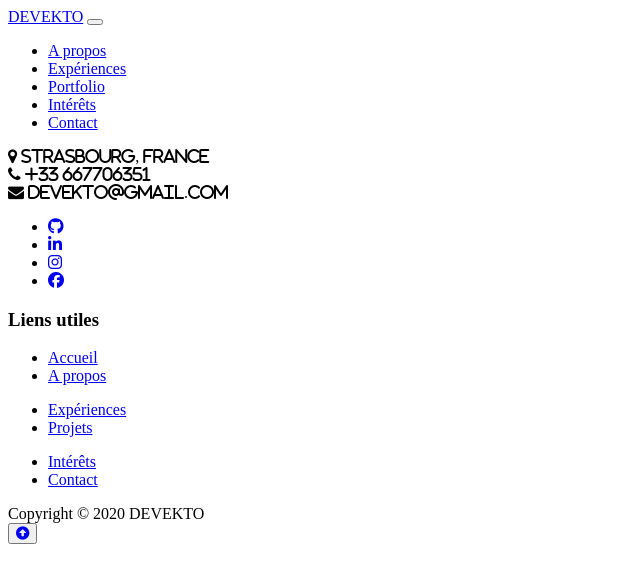
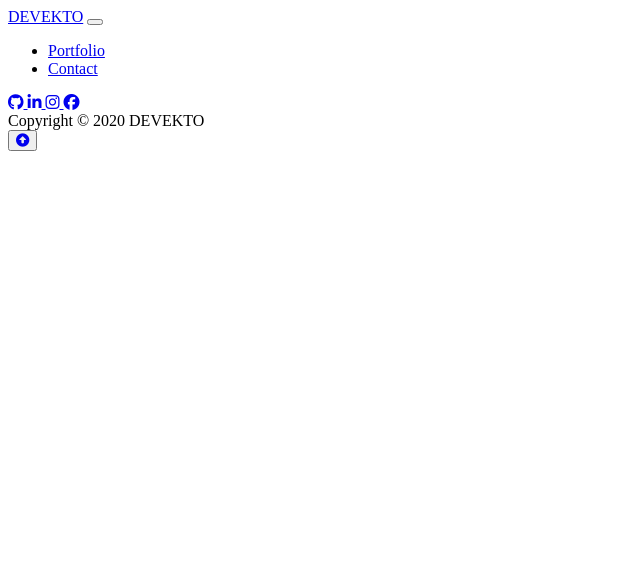
Before and after one commit to MAXIKAIS/DEVEKTO, a Symfony app: template templates/portfolio/index.html.twig in a window 1280 px wide. Shown: the top 583 px of the page, without its empty margins (0-640 px from the left). Run offline with Twig, Linux system fonts and the light colour scheme; the template is opened without the code that fills it, so the values that code supplies are empty; some libraries are stand-ins or nearby versions.

Commit message:
maj link + footer

```diff
--- a/templates/footer.html.twig
+++ b/templates/footer.html.twig
@@ -2,105 +2,96 @@
 
 <footer id="dk-footer" class="dk-footer">
 
-    <div class="container">
+{#    <div class="container">#}
 
-        <div class="row">
-            <div class="col-12">
+{#        <div class="row">#}
+{#            <div class="col-12">#}
 
-                <div class="footer-social-link">
-                    <div class="container">
-                        <div class="row">
-                            <div class="col-5">
-                                <div class="dk-footer-box-info">
-                                    <div class="contact-icon contact-info">
-                                        <i class="fa fa-map-marker"><a class="footer-text"> Strasbourg,
-                                                FRANCE</a></i><br>
-                                        <i class="fa fa-phone"><a class="footer-text"> +33
-                                                667706351</a></i><br>
-                                        <i class="fa fa-envelope"><a class="footer-text"> devekto@gmail.com</a>
-                                        </i><br>
-                                    </div>
-                                    <div class="footer-social-link">
-                                        <ul>
-                                            <li>
-                                                <a href="https://github.com/MAXIKAIS">
-                                                    <i class="fa fa-github select-icon"></i>
-                                                </a>
-                                            </li>
-                                            <li>
-                                                <a href="https://www.linkedin.com/in/maxime-kaiser/">
-                                                    <i class="fa fa-linkedin select-icon"></i>
-                                                </a>
-                                            </li>
-                                            <li>
-                                                <a href="https://www.instagram.com/max_k4iser/?hl=fr">
-                                                    <i class="fa fa-instagram select-icon"></i>
-                                                </a>
-                                            </li>
-                                            <li>
-                                                <a href="https://www.facebook.com/Miasme4/">
-                                                    <i class="fa fa-facebook select-icon"></i>
-                                                </a>
-                                            </li>
-                                        </ul>
-                                    </div>
-                                </div>
-                            </div>
-                            <div class="col-1"></div>
-                            <div class="col-6">
-                                <div class="col-12 useful-links-footer">
-                                    <div class="footer-widget footer-left-widget">
-                                        <div class="section-heading">
-                                            <h3>Liens utiles</h3>
-                                            <span class="animate-border border-black"></span>
-                                        </div>
-                                        <div class="row">
-                                            <div class="col-4">
-                                                <ul>
-                                                    <li>
-                                                        <a href="/">Accueil</a>
-                                                    </li>
-                                                    <li>
-                                                        <a href="#about">A propos</a>
-                                                    </li>
-                                                </ul>
-                                            </div>
-                                            <div class="col-4">
-                                                <ul>
-                                                    <li>
-                                                        <a href="#experiences">Expériences</a>
-                                                    </li>
-                                                    <li>
-                                                        <a href="#portfolio">Projets</a>
-                                                    </li>
-                                                </ul>
-                                            </div>
-                                            <div class="col-4">
-                                                <ul>
-                                                    <li>
-                                                        <a href="#interests">Intérêts</a>
-                                                    </li>
-                                                    <li>
-                                                        <a href="{{ path('contact_new')}}">Contact</a>
-                                                    </li>
-                                                </ul>
-                                            </div>
-                                        </div> <!-- end 3eme row -->
-                                    </div> <!-- end col-8 -->
-                                </div> <!-- end 2nd row -->
-                            </div>
-                        </div> <!-- end row -->
-                    </div> <!-- end container -->
-                </div> <!-- end social-link -->
-            </div> <!-- end col-12 -->
-        </div> <!-- end row-about -->
-    </div> <!-- end container -->
+{#                <div class="footer-social-link">#}
+{#                    <div class="container">#}
+{#                        <div class="row">#}
+{#                            <div class="col-6">#}
+{#                                <div class="dk-footer-box-info">#}
+{#                                    <div class="contact-icon contact-info">#}
+{#                                        <i class="fa fa-map-marker"><a class="footer-text"> Strasbourg,#}
+{#                                                FRANCE</a></i><br>#}
+{#                                        <i class="fa fa-phone"><a class="footer-text"> +33#}
+{#                                                667706351</a></i><br>#}
+{#                                        <i class="fa fa-envelope"><a class="footer-text"> devekto@gmail.com</a>#}
+{#                                        </i><br>#}
+{#                                    </div>#}
+{#                                </div>#}
+{#                            </div>#}
+{#                            <div class="col-6">#}
+{#                                <div class="col-12 useful-links-footer">#}
+{#                                    <div class="footer-widget footer-left-widget">#}
+{#                                        <div class="row">#}
+{#                                            <div class="col-2">#}
+{#                                            </div>#}
+{#                                            <div class="col-8">#}
+{#                                                <div class="section-heading text-center">#}
+{#                                                    <h3>Liens utiles</h3>#}
+{#                                                </div>#}
+{#                                            </div>#}
+{#                                            <div class="col-2">#}
+{#                                            </div>#}
+{#                                        </div>#}
+{#                                        <div class="row">#}
+{#                                            <div class="col-2">#}
+{#                                            </div>#}
+{#                                            <div class="col-2">#}
+{#                                            </div>#}
+{#                                            <div class="col-4">#}
+{#                                                <div class="section-heading text-center anim-footer">#}
+{#                                                    <span class="animate-border border-black anim-footer"></span>#}
+{#                                                </div>#}
+{#                                            </div>#}
+{#                                            <div class="col-2">#}
+{#                                            </div>#}
+{#                                            <div class="col-2">#}
+{#                                            </div>#}
+{#                                        </div>#}
+{#                                        <div class="row text-center">#}
+{#                                            <div class="col-4">#}
+{#                                                <a href="/">Accueil</a>#}
+{#                                            </div>#}
+{#                                            <div class="col-4">#}
+{#                                                <a href="#portfolio">Projets</a>#}
+{#                                            </div>#}
+{#                                            <div class="col-4">#}
+{#                                                <a href="{{ path('contact_new') }}">Contact</a>#}
+{#                                            </div>#}
+{#                                        </div> <!-- end 3eme row -->#}
+{#                                    </div> <!-- end col-8 -->#}
+{#                                </div> <!-- end 2nd row -->#}
+{#                            </div>#}
+{#                        </div> <!-- end row -->#}
+{#                    </div> <!-- end container -->#}
+{#                </div> <!-- end social-link -->#}
+{#            </div> <!-- end col-12 -->#}
+{#        </div> <!-- end row-about -->#}
+{#    </div> <!-- end container -->#}
 
 
     <div class="copyright">
         <div class="container">
             <div class="row">
                 <div class="col-md-12">
+                    <div class="">
+                        <a href="https://github.com/MAXIKAIS">
+                            <i class="fa fa-github select-icon"></i>
+                        </a>
+                        <a href="https://www.linkedin.com/in/maxime-kaiser/">
+                            <i class="fa fa-linkedin select-icon"></i>
+                        </a>
+                        <a href="https://www.instagram.com/max_k4iser/?hl=fr">
+                            <i class="fa fa-instagram select-icon"></i>
+                        </a>
+
+                        <a href="https://www.facebook.com/Miasme4/">
+                            <i class="fa fa-facebook select-icon"></i>
+                        </a>
+                    </div>
                     <span>Copyright © 2020 DEVEKTO</span>
                 </div>
             </div>
--- a/templates/navbar.html.twig
+++ b/templates/navbar.html.twig
@@ -7,16 +7,7 @@
     <div class="collapse navbar-collapse" id="navbarColor02">
         <ul class="navbar-nav mr-auto">
             <li class="nav-item">
-                <a class="nav-link" href="#about">A propos</a>
-            </li>
-            <li class="nav-item">
-                <a class="nav-link" href="#experiences">Expériences</a>
-            </li>
-            <li class="nav-item">
                 <a class="nav-link" href="{{ path('portfolio_index') }}">Portfolio</a>
-            </li>
-            <li class="nav-item">
-                <a class="nav-link" href="#interests">Intérêts</a>
             </li>
             <li class="nav-item">
                 <a class="nav-link" href="{{ path('contact_new')}}">Contact</a>
--- a/templates/portfolio/index.html.twig
+++ b/templates/portfolio/index.html.twig
@@ -9,19 +9,10 @@
             <div class="card">
                 <div class="card__title text-center"><h2 class="text-primary stm-font">{{ portfolio.title }}</h2></div>
                 <div class="card__image card__image--fence">
+                    <a href="{{ path('portfolio_show', {'id': portfolio.id}) }}">
                     <img src="{{ vich_uploader_asset(portfolio, 'imageFile')|imagine_filter('portfolio') }}"
                          alt="">
-                </div>
-                <div class="card__content">
-                    <div class="row">
-                        <div class="col-2"></div>
-                        <div class="col-8 text-center">
-                            <a href="{{ path('portfolio_show', {'id': portfolio.id}) }}">
-                                <button class="btn-exp btn-2"><i class="far fa-folder-open"></i> Détails du projet</button>
-                            </a>
-                        </div>
-                        <div class="col-2"></div>
-                    </div>
+                    </a>
                 </div>
             </div>
         </li>
```
Also changed, not shown: assets/scss/app.scss (+25 -21 lines), templates/home.html.twig (+36 -21 lines).
